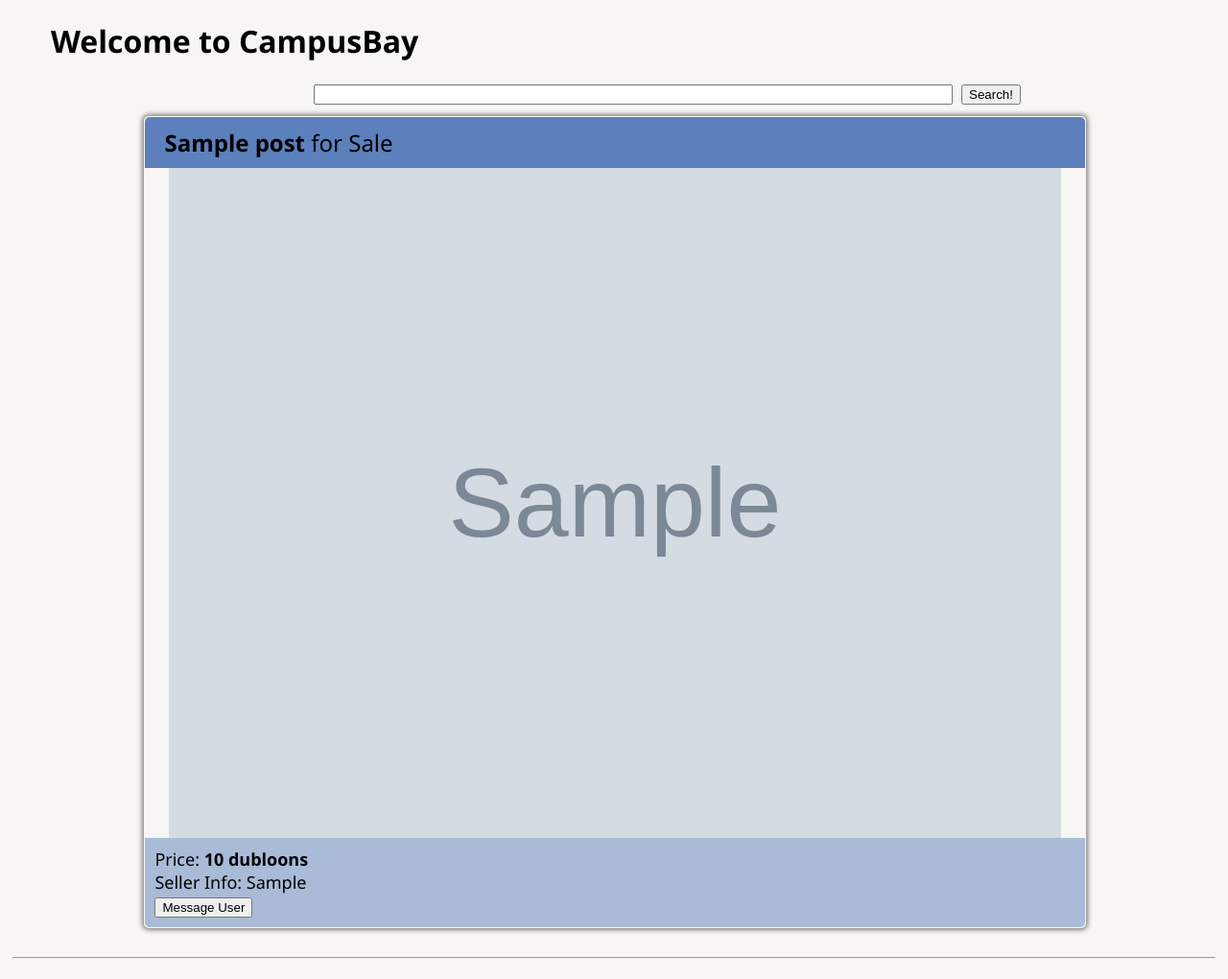
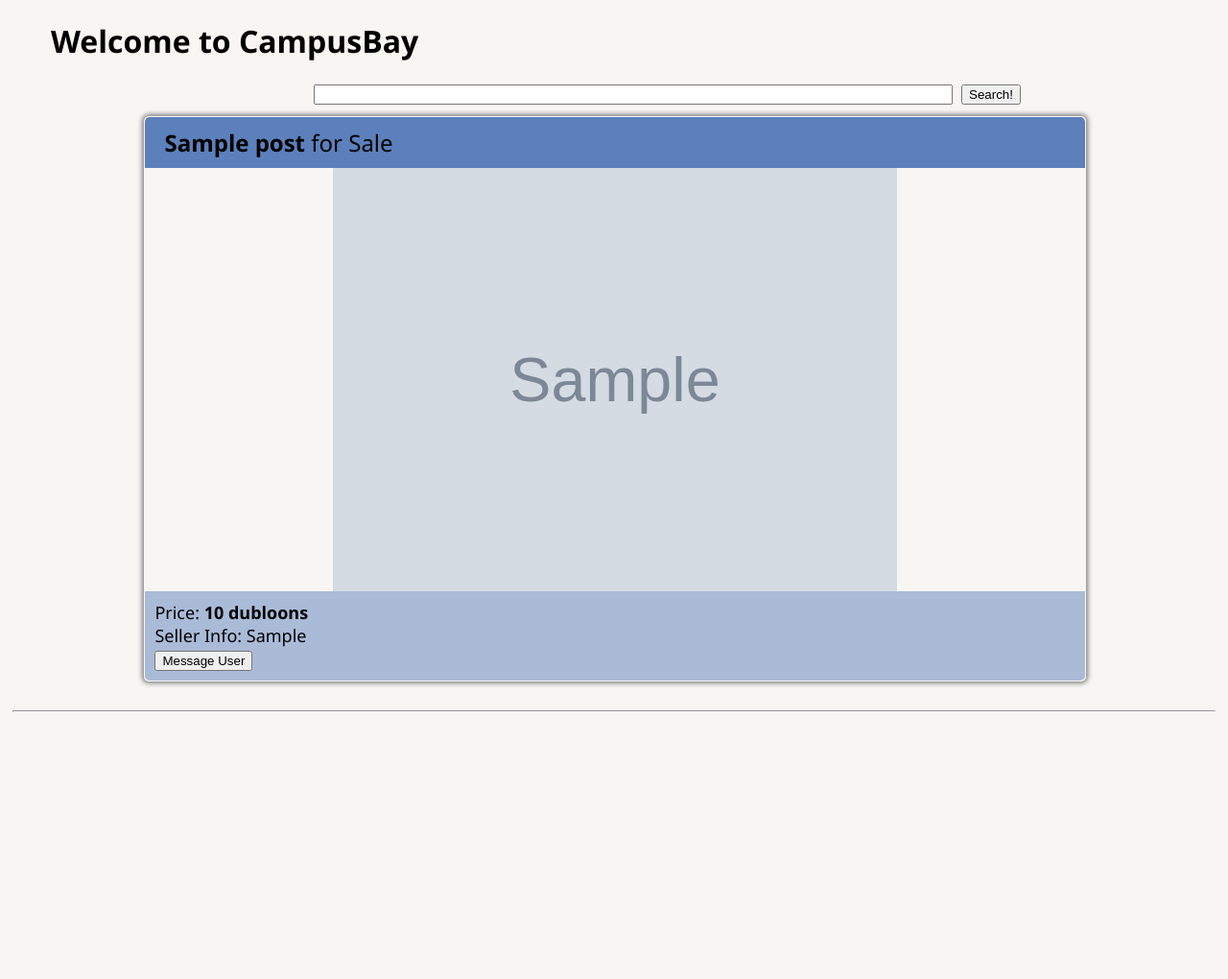
Before and after one commit to NickOtt/CSDS395_Project, a Django app: template ecommerce_site/templates/ecommerce_site/home.html in a window 1280 px wide. Shown: the part 53-1073 px from the top of the page at 96% size. After the commit the page ends 795 px from the top, so only its background shows below. Run offline with Django 4.2, Linux system fonts and the light colour scheme; the template is opened without the code that fills it: most values are stand-ins (such as "Sample title", 1, 10 or a date in 2020); grey boxes marked "Sample" are stand-in pictures.

Commit message:
img size fix

```diff
--- a/ecommerce_site/static/ecommerce_site/site.css
+++ b/ecommerce_site/static/ecommerce_site/site.css
@@ -105,7 +105,7 @@ body {
     display: block;
     margin-left: auto;
     margin-right: auto;
-    width: 95%;
+    width: 60%;
     object-fit: contain;
 }
 
--- a/ecommerce_site/templates/ecommerce_site/home.html
+++ b/ecommerce_site/templates/ecommerce_site/home.html
@@ -8,7 +8,7 @@ Home Page
 
     <h1 class="home-title">Welcome to CampusBay</h1>
 
-    <div  style="padding-left: 25%;>
+    <div  style="padding-left: 25%;">
         <form method="POST" enctype="multipart/form-data">
             {% csrf_token %}
             <h1>{{ error }}</h1>
```
Also changed, not shown: db.sqlite3.
